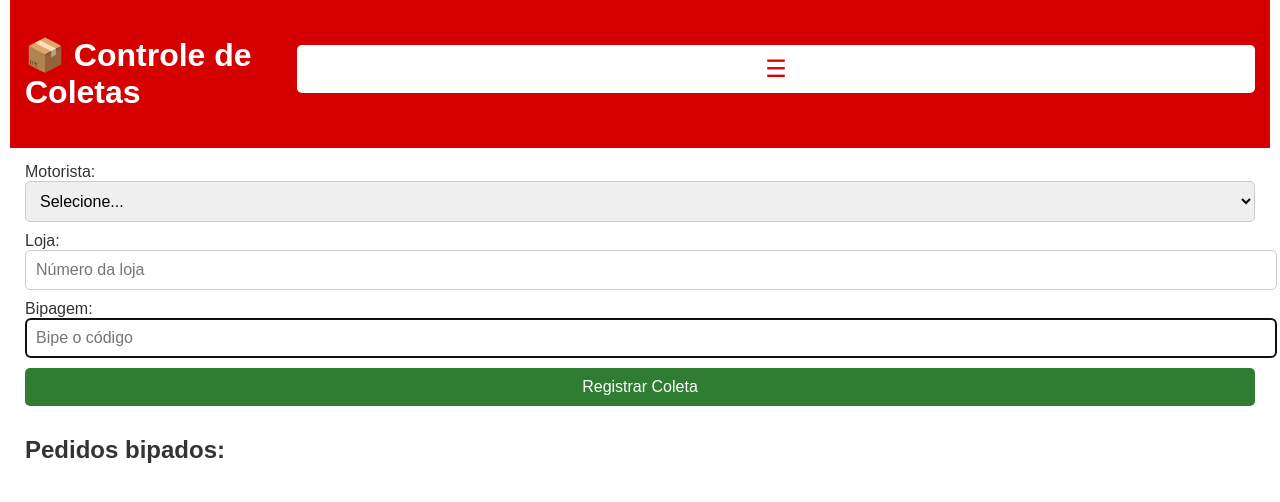
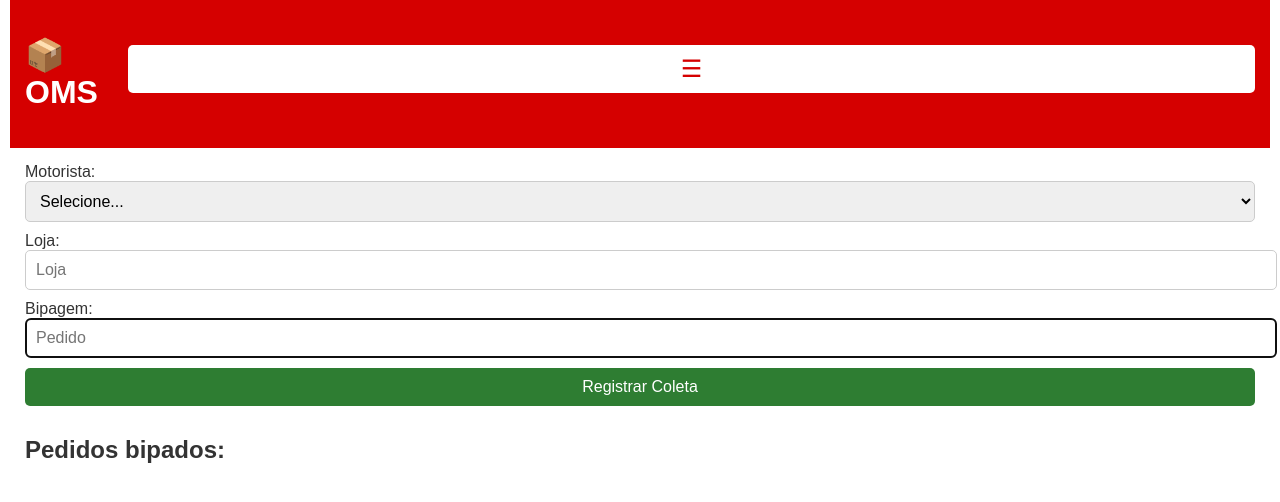
Before and after one commit to jeansantos997705-png/coleta-oms, a Flask app: page / in a window 1280 px wide. Shown: the top 502 px of the page. Run offline with Flask 3, Linux system fonts and the light colour scheme.

Commit message:
Mensagem da atualização

```diff
--- a/templates/index.html
+++ b/templates/index.html
@@ -8,7 +8,7 @@
 </head>
 <body>
   <header>
-    <h1>📦 Controle de Coletas</h1>
+    <h1>📦OMS</h1>
     <button id="menuBtn">☰</button>
   </header>
 
@@ -33,10 +33,10 @@
     </select>
 
     <label>Loja:</label>
-    <input type="text" id="loja" placeholder="Número da loja" />
+    <input type="text" id="loja" placeholder="Loja" />
 
     <label>Bipagem:</label>
-    <input type="text" id="codigo" placeholder="Bipe o código" autofocus onkeypress="if(event.key==='Enter'){adicionarBipagem();}" />
+    <input type="text" id="codigo" placeholder="Pedido" autofocus onkeypress="if(event.key==='Enter'){adicionarBipagem();}" />
     <button onclick="registrarColeta()">Registrar Coleta</button>
 
     <p id="mensagem"></p>
```
